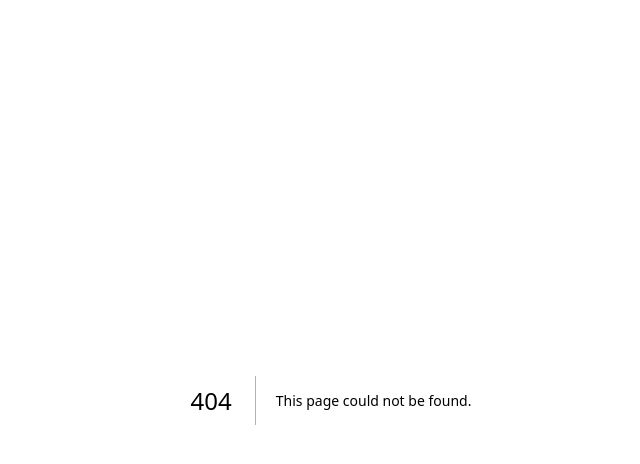
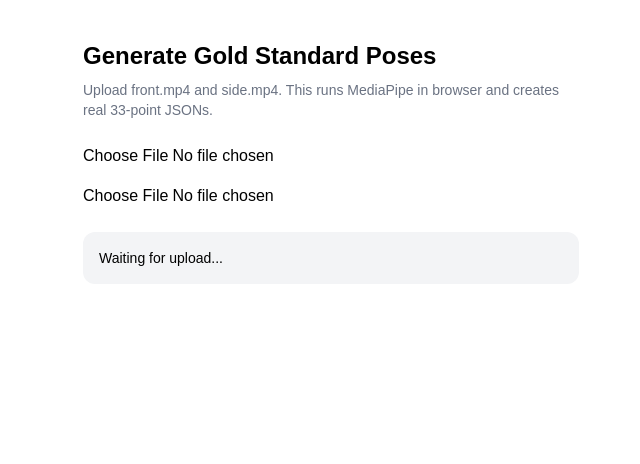
Before and after one commit to Stormrune/forms-quest, a Next.js app: page /admin/gold in a window 1280 px wide. Before the commit this address had no page. Shown: the top 464 px of the page, without its empty margins (309-949 px from the left). Built offline with nearby package versions, Linux system fonts and the light colour scheme; no server answers.

Commit message:
admin gold pose extractor

```diff
--- /dev/null
+++ b/app/admin/gold/page.tsx
@@ -0,0 +1,57 @@
+'use client'
+import { useState } from 'react'
+import { createClient } from '@/lib/supabase/client'
+import { FilesetResolver, PoseLandmarker } from '@mediapipe/tasks-vision'
+
+export default function GoldPage() {
+  const supabase = createClient()
+  const [status, setStatus] = useState('')
+
+  const processFile = async (file: File, name: string) => {
+    setStatus(`Loading MediaPipe for ${name}...`)
+    const vision = await FilesetResolver.forVisionTasks('https://cdn.jsdelivr.net/npm/@mediapipe/tasks-vision@0.10.14/wasm')
+    const landmarker = await PoseLandmarker.createFromOptions(vision, {
+      baseOptions: { modelAssetPath: 'https://storage.googleapis.com/mediapipe-models/pose_landmarker/pose_landmarker_lite/float16/1/pose_landmarker_lite.task' },
+      runningMode: 'VIDEO', numPoses: 1
+    })
+
+    const video = document.createElement('video')
+    video.src = URL.createObjectURL(file)
+    video.muted = true
+    await new Promise(r => video.onloadedmetadata = r)
+    await video.play()
+
+    const poses: any[] = []
+    const canvas = document.createElement('canvas')
+    canvas.width = 320; canvas.height = 240
+    const ctx = canvas.getContext('2d')!
+
+    setStatus(`Extracting ${name}... 0%`)
+    while (video.currentTime < video.duration) {
+      ctx.drawImage(video, 0, 0, 320, 240)
+      const res = landmarker.detectForVideo(canvas, performance.now())
+      if (res.landmarks?.[0]) poses.push(res.landmarks[0]) // 33 landmarks
+      video.currentTime += 0.1
+      if (poses.length % 20 === 0) setStatus(`Extracting ${name}... ${Math.round(video.currentTime / video.duration * 100)}%`)
+      await new Promise(r => setTimeout(r, 10))
+    }
+
+    const json = JSON.stringify({ form: 'taegeuk-1-jang', angle: name, frames: poses.length, poses })
+    const blob = new Blob([json], { type: 'application/json' })
+    await supabase.storage.from('reference-poses').upload(`${name}-poses.json`, blob, { upsert: true })
+    setStatus(`Uploaded ${name}-poses.json — ${poses.length} frames`)
+    landmarker.close()
+  }
+
+  return (
+    <div className="p-10 max-w-xl mx-auto">
+      <h1 className="text-2xl font-black">Generate Gold Standard Poses</h1>
+      <p className="text-sm text-gray-500 mt-2">Upload front.mp4 and side.mp4. This runs MediaPipe in browser and creates real 33-point JSONs.</p>
+      <div className="mt-6 space-y-4">
+        <input type="file" accept="video/*" onChange={e => e.target.files?.[0] && processFile(e.target.files[0], 'taegeuk-1-jang-front')} />
+        <input type="file" accept="video/*" onChange={e => e.target.files?.[0] && processFile(e.target.files[0], 'taegeuk-1-jang-side')} />
+      </div>
+      <div className="mt-6 p-4 bg-gray-100 rounded-xl text-sm">{status || 'Waiting for upload...'}</div>
+    </div>
+  )
+}
```
Also changed, not shown: 2 other files (tests, documents, lock files or other folders).
